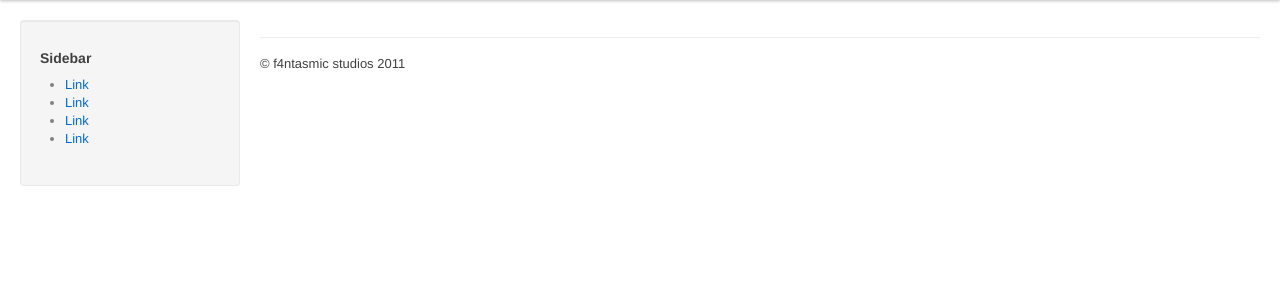
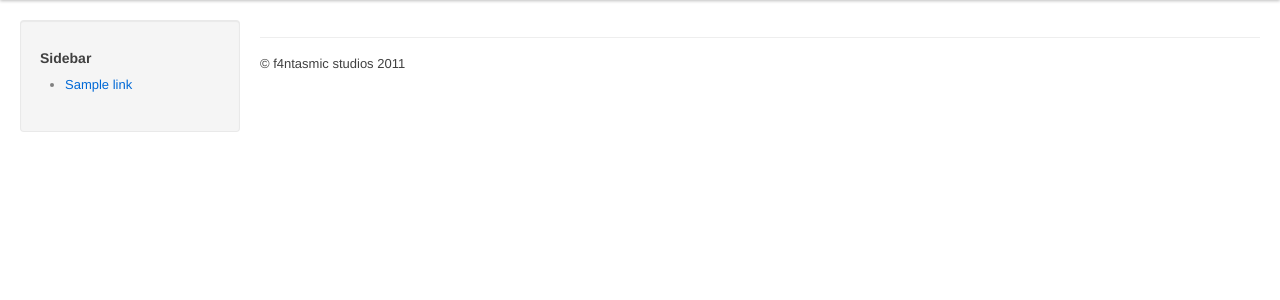
Before and after one commit to rogersmark/yaba2, a Django app: template yaba2/templates/yaba2/base.html in a window 1280 px wide. Shown: the part 40-340 px from the top of the page. Run offline with Django 3.2, Linux system fonts and the light colour scheme; the template is opened without the code that fills it: most values are stand-ins (such as "Sample title", 1, 10 or a date in 2020).

Commit message:
displaying links in the base template via a context processor

```diff
--- a/yaba2/templates/yaba2/base.html
+++ b/yaba2/templates/yaba2/base.html
@@ -50,11 +50,9 @@
         <div class="well">
           <h5>Sidebar</h5>
           <ul>
-
-            <li><a href="#">Link</a></li>
-            <li><a href="#">Link</a></li>
-            <li><a href="#">Link</a></li>
-            <li><a href="#">Link</a></li>
+            {% for link in links %}
+                <li><a href="{{ link.url }}">{{ link.label }}</a></li>
+            {% endfor %}
           </ul>
 
         </div>
```
Also changed, not shown: yaba2/context_processors.py (added, +7 -0 lines).
